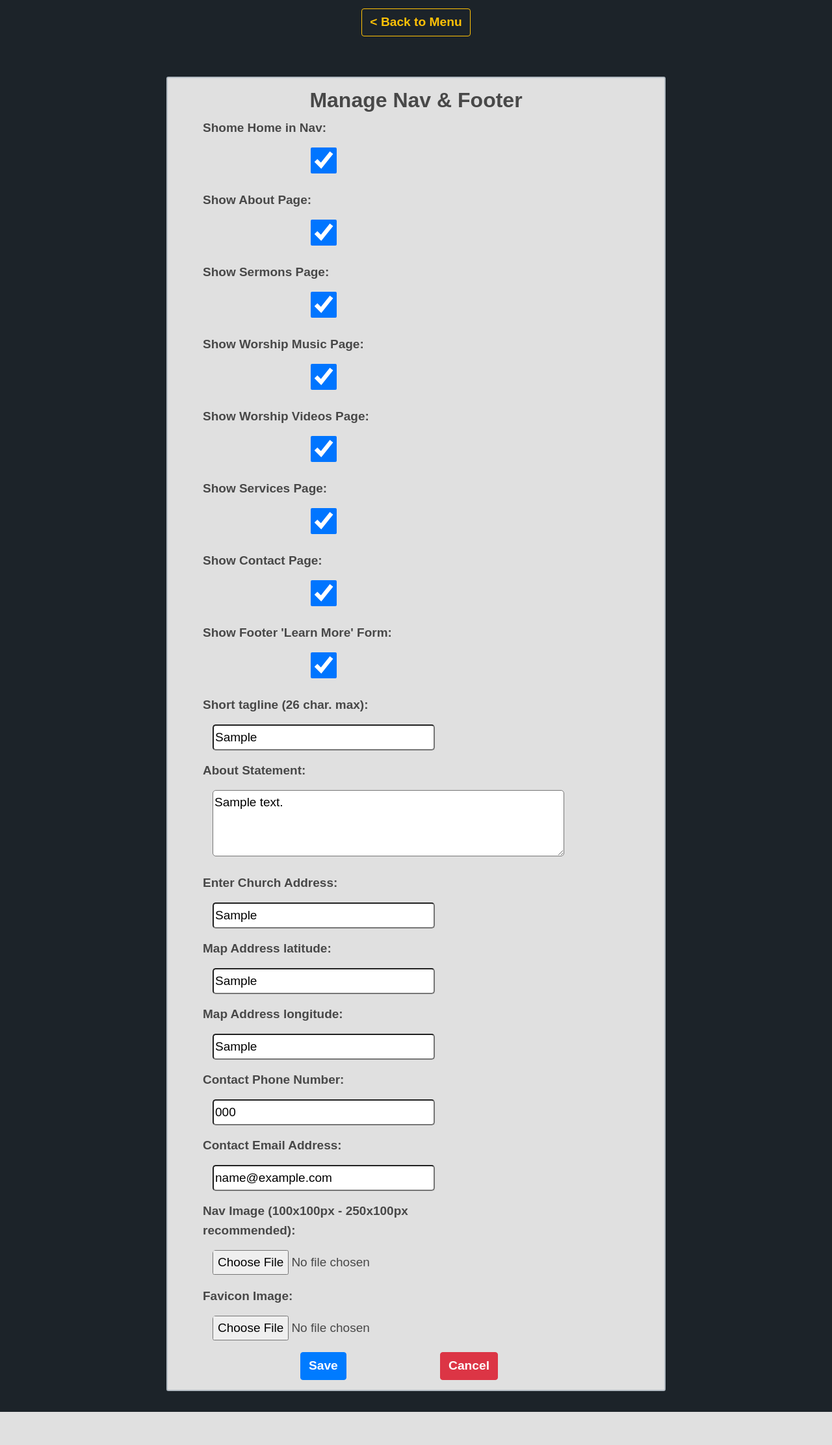
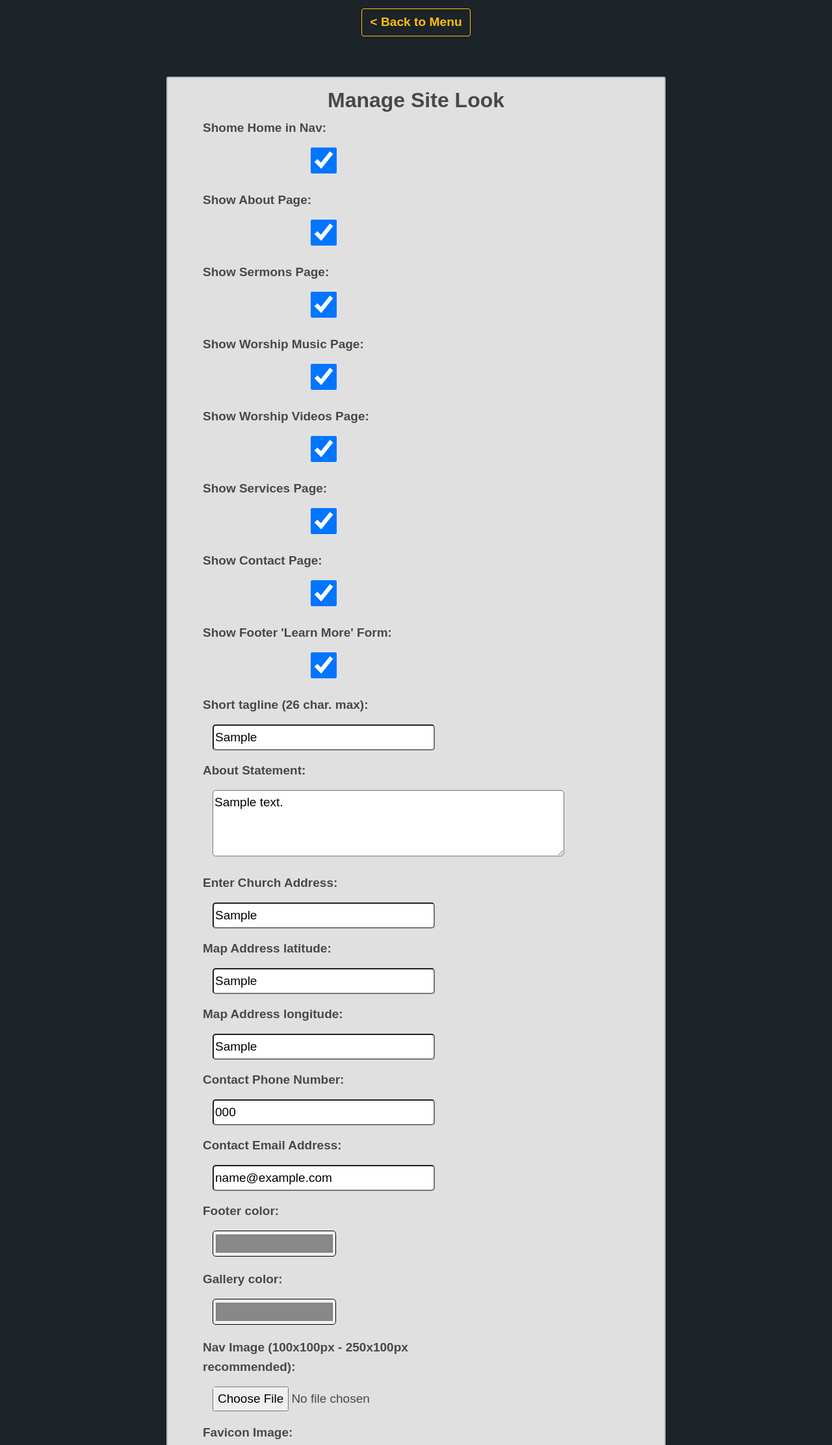
Before and after one commit to haasr/lrbc_site, a Django app: page /admin_pages/manage_site_look/ in a window 1280 px wide. Shown: the part 64-2288 px from the top of the page at 65% size. Before the commit the page ends 2237 px from the top, so only its background shows below. Run offline with Django 3.2, Linux system fonts and the light colour scheme; a user stored in the database is signed in; tables that the repository leaves empty hold one stand-in row (values such as "Sample post"); some libraries are stand-ins or nearby versions; some web fonts are replaced.

Commit message:
Added ability to choose color of footer and image gallery. I meant to include this option and put it off. The varchar(18) fields, footer_color and gallery_color have been added to the admin_pages.models.SiteLook model. django-colorfields has been added by a dependency. For some reason this input still rendered as type "text" instead of "color" so I changed this with JQuery when the form is loaded so the user has a color picker.

```diff
--- a/admin_pages/forms.py
+++ b/admin_pages/forms.py
@@ -1,5 +1,7 @@
 from django import forms
 from .models import *
+from colorfield.fields import ColorField
+
 
 class ImageOptions:
     PERCENTAGES = (
@@ -135,13 +137,18 @@
         })
     )
 
+    footer_color = ColorField()
+
+    gallery_color = ColorField()
+
     class Meta:
         model = SiteLook
         fields = [
             'show_home', 'show_about', 'show_sermons', 'show_music',
             'show_videos', 'show_services', 'show_contact','show_email_form',
             'footer_tagline', 'footer_about', 'footer_location', 'lat', 'lon',
-            'footer_contact_phone', 'footer_contact_email', 'show_email_form'
+            'footer_contact_phone', 'footer_contact_email', 'show_email_form',
+            'footer_color', 'gallery_color'
         ]
 
 
--- a/admin_pages/models.py
+++ b/admin_pages/models.py
@@ -1,5 +1,6 @@
 from django.db import models
 from django.contrib.auth.models import User
+from colorfield.fields import ColorField
 
 
 class SiteLook(models.Model):
@@ -21,6 +22,9 @@
 
     favicon        = models.FileField()
     navigation_img = models.FileField()
+
+    footer_color  = ColorField(default='#B0D5D1')
+    gallery_color = ColorField(default='#B5E0E0')
 
     # Future TODO:
     # When form submitted have view make API call to convert
--- a/lrbc_site/settings.py
+++ b/lrbc_site/settings.py
@@ -45,6 +45,7 @@
     'site_pages',
     'users',
     'rest_framework',
+    'colorfield',
 ]
 
 MIDDLEWARE = [
--- a/requirements.txt
+++ b/requirements.txt
@@ -16,6 +16,7 @@
 dicttoxml==1.7.4
 dj-static==0.0.6
 Django==3.0.8
+django-colorfield==0.3.2
 django-user-agents==0.4.0
 djangorestframework==3.11.0
 docutils==0.16
--- a/static/css/style.css
+++ b/static/css/style.css
@@ -115,7 +115,6 @@
     text-align: center;
     overflow: hidden;
     padding: 2%;
-    background-color: rgba(181, 224, 224, 0.4);
 }
 
 .gallery-img-enlarge-container {
@@ -443,7 +442,6 @@
     margin-top: 4%;
     padding: 2%;
     border-radius: 10px;
-    background-color: #B0D5D1;
 }
 
 .footer-field {
--- a/templates/admin_pages/admin_pages_base.html
+++ b/templates/admin_pages/admin_pages_base.html
@@ -6,10 +6,20 @@
   <meta name="viewport" content="width=device-width, initial-scale=1.0">
   <link href='https://fonts.googleapis.com/css?family=Muli' rel='stylesheet'>
   <link href="https://fonts.googleapis.com/css2?family=IBM+Plex+Mono&display=swap" rel="stylesheet">
-  <link rel="stylesheet" href="https://stackpath.bootstrapcdn.com/bootstrap/4.5.0/css/bootstrap.min.css" integrity="sha384-9aIt2nRpC12Uk9gS9baDl411NQApFmC26EwAOH8WgZl5MYYxFfc+NcPb1dKGj7Sk" crossorigin="anonymous">
+  <link rel="stylesheet" href="https://stackpath.bootstrapcdn.com/bootstrap/4.5.0/css/bootstrap.min.css"
+    integrity="sha384-9aIt2nRpC12Uk9gS9baDl411NQApFmC26EwAOH8WgZl5MYYxFfc+NcPb1dKGj7Sk" crossorigin="anonymous">
   <link rel="stylesheet" href="{% static 'admin_pages/css/style.css' %}">
   <link rel="stylesheet" href="{% static 'css/style.css' %}">
   <link rel="icon" href="{% static 'images/favicon.ico' %}">
+  <script
+  src="https://code.jquery.com/jquery-3.5.1.min.js"
+  integrity="sha256-9/aliU8dGd2tb6OSsuzixeV4y/faTqgFtohetphbbj0="
+  crossorigin="anonymous">
+  </script>
+  <script src="https://stackpath.bootstrapcdn.com/bootstrap/4.5.0/js/bootstrap.min.js"
+  integrity="sha384-OgVRvuATP1z7JjHLkuOU7Xw704+h835Lr+6QL9UvYjZE3Ipu6Tp75j7Bh/kR0JKI"
+  crossorigin="anonymous">
+  </script>
   <style>
     svg.bi {
       padding-right: 10px;
@@ -40,10 +50,6 @@
 </nav>
 
 {% block content %} {% endblock content %}
-{% load static %}
-<script src="https://code.jquery.com/jquery-3.5.1.slim.min.js" integrity="sha384-DfXdz2htPH0lsSSs5nCTpuj/zy4C+OGpamoFVy38MVBnE+IbbVYUew+OrCXaRkfj" crossorigin="anonymous"></script>
-<script src="https://cdn.jsdelivr.net/npm/popper.js@1.16.0/dist/umd/popper.min.js" integrity="sha384-Q6E9RHvbIyZFJoft+2mJbHaEWldlvI9IOYy5n3zV9zzTtmI3UksdQRVvoxMfooAo" crossorigin="anonymous"></script>
-<script src="https://stackpath.bootstrapcdn.com/bootstrap/4.5.0/js/bootstrap.min.js" integrity="sha384-OgVRvuATP1z7JjHLkuOU7Xw704+h835Lr+6QL9UvYjZE3Ipu6Tp75j7Bh/kR0JKI" crossorigin="anonymous"></script>
 </body>
 
 
--- a/templates/admin_pages/index.html
+++ b/templates/admin_pages/index.html
@@ -29,7 +29,7 @@
                 <path fill-rule="evenodd" d="M14.5 5h-9a.5.5 0 0 0-.5.5v9a.5.5 0 0 0 .5.5h9a.5.5 0 0 0 .5-.5v-9a.5.5 0 0 0-.5-.5zm-9-1A1.5 1.5 0 0 0 4 5.5v9A1.5 1.5 0 0 0 5.5 16h9a1.5 1.5 0 0 0 1.5-1.5v-9A1.5 1.5 0 0 0 14.5 4h-9z"/>
                 <path fill-rule="evenodd" d="M10.5 1h-9a.5.5 0 0 0-.5.5v9a.5.5 0 0 0 .5.5h9a.5.5 0 0 0 .5-.5v-9a.5.5 0 0 0-.5-.5zm-9-1A1.5 1.5 0 0 0 0 1.5v9A1.5 1.5 0 0 0 1.5 12h9a1.5 1.5 0 0 0 1.5-1.5v-9A1.5 1.5 0 0 0 10.5 0h-9z"/>
             </svg>
-            <span class="title" style="white-space:nowrap; display: inline; font-size: 1.9em;">Nav &amp; Footer</span>
+            <span class="title" style="white-space:nowrap; display: inline; font-size: 1.9em;">Site Look</span>
         </a>
         <a class="admin-menu-item" href="{% url 'admin_pages:manage_home' %}">
             <svg class="bi bi-house-fill" width="3em" height="3em" viewBox="0 0 16 16" fill="currentColor" xmlns="http://www.w3.org/2000/svg">
--- a/templates/admin_pages/manage_site_look/manage_site_look.html
+++ b/templates/admin_pages/manage_site_look/manage_site_look.html
@@ -9,7 +9,7 @@
 </div>
 
 <div class="form-container">
-	<div class="text-center title-container"><h2>Manage Nav &amp; Footer</h2></div>
+	<div class="text-center title-container"><h2>Manage Site Look</h2></div>
 
 	<form method='post' enctype='multipart/form-data'>
 		{% csrf_token %}
@@ -31,4 +31,16 @@
 	</form>
 </div>
 <br>
+
+<script>
+	$(document).ready(function() {
+		let footer_color = document.getElementById('id_footer_color');
+		footer_color.type = 'color';
+		footer_color.style.width = '10em';
+
+		let gallery_color = document.getElementById('id_gallery_color');
+		gallery_color.type = 'color';
+		gallery_color.style.width = '10em';
+	})
+</script>
 {% endblock content %}
--- a/templates/site_pages/site_pages_base.html
+++ b/templates/site_pages/site_pages_base.html
@@ -34,6 +34,11 @@
   integrity="sha384-OgVRvuATP1z7JjHLkuOU7Xw704+h835Lr+6QL9UvYjZE3Ipu6Tp75j7Bh/kR0JKI"
   crossorigin="anonymous"></script>
   <script src="{% static 'js/submit-forms.js' %}"></script>
+
+  <style>
+    footer { background-color: {{ footer_color }}; }
+    .gallery-img-container { background-color: {{ gallery_color }}; }
+  </style>
 </head>
 
 <body class="site_pages">
```
